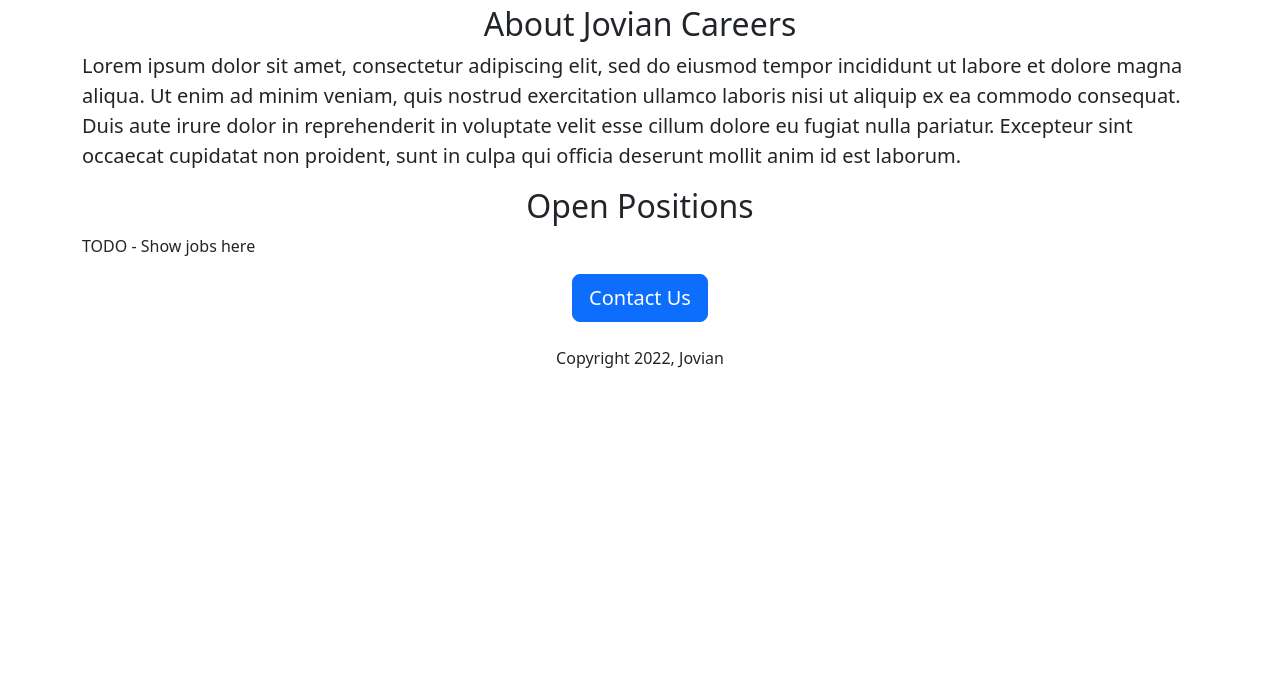
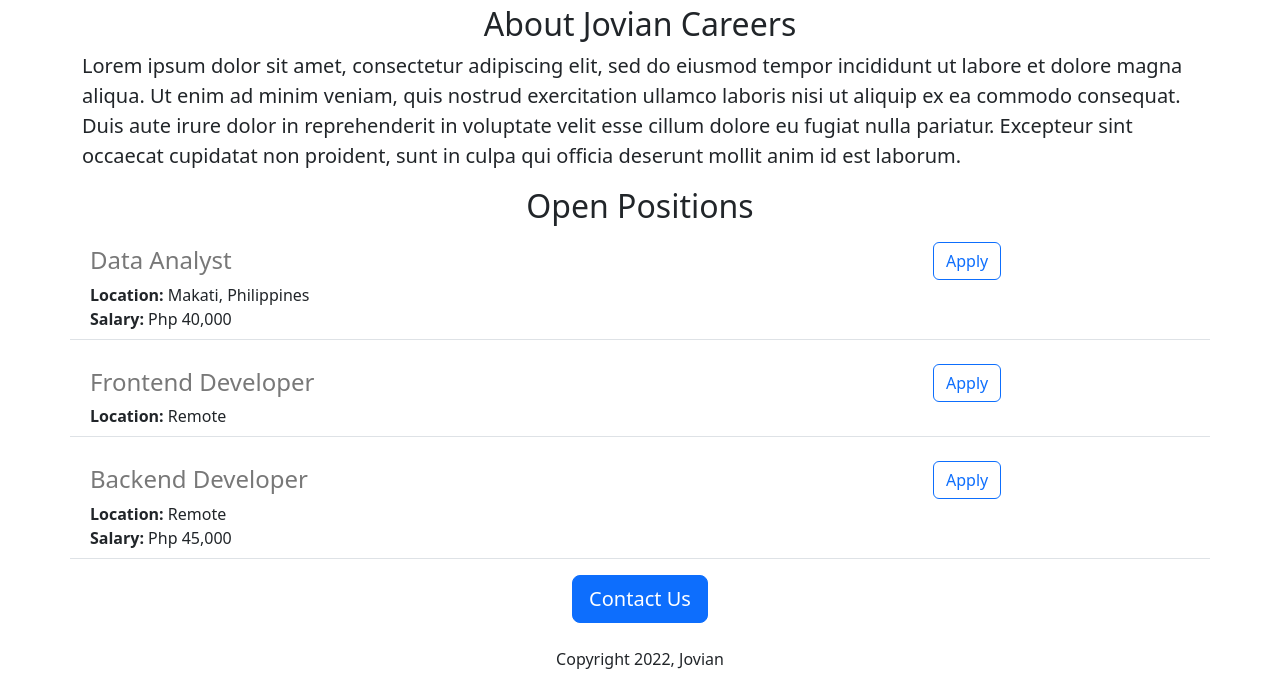
Before and after one commit to qbitanga/flask-career-website, a Flask app: page / in a window 1280 px wide. Shown: the part 459-1146 px from the top of the page. Before the commit the page ends 827 px from the top, so only its background shows below. Run offline with Flask 3, Linux system fonts and the light colour scheme.

Commit message:
Added job items

```diff
--- a/app.py
+++ b/app.py
@@ -1,10 +1,35 @@
-from flask import Flask, render_template
+from flask import Flask, render_template, jsonify
 
 app = Flask(__name__)
 
+JOBS = [
+  {
+    "id" : 1,
+    "title" : "Data Analyst",
+    "location" : "Makati, Philippines",
+    "salary" : "Php 40,000",
+  },
+  {
+    "id" : 2,
+    "title" : "Frontend Developer",
+    "location" : "Remote",
+#    "salary" : "Php 30,000",
+  },
+  {
+    "id" : 3,
+    "title" : "Backend Developer",
+    "location" : "Remote",
+    "salary" : "Php 45,000",
+  },
+]
+
 @app.route("/")
 def home():
-  return render_template('home.html')
+  return render_template('home.html', jobs=JOBS, company_name="Jovian")
+
+@app.route("/api/jobs")
+def list_jobs():
+  return jsonify(JOBS)
 
 if __name__ == "__main__":
   app.run(host='0.0.0.0', debug=True)
--- a/templates/home.html
+++ b/templates/home.html
@@ -15,15 +15,27 @@
 </head>
 <body>
 <div class="container">
-  <h1 class="text-center mt-2 mb-4">Jovian Careers</h1>
+  <h1 class="text-center mt-2 mb-4">
+    {{company_name}} Careers
+  </h1>
   <img class="img-fluid" id="banner" src="static/banner.jpg">
-  <h2 class="text-center mt-2 mt-4">About Jovian Careers</h2>
+  <h2 class="text-center mt-2 mt-4">
+    About Jovian Careers
+  </h2>
   <p class="lead">Lorem ipsum dolor sit amet, consectetur adipiscing elit, sed do eiusmod tempor incididunt ut labore et dolore magna aliqua. Ut enim ad minim veniam, quis nostrud exercitation ullamco laboris nisi ut aliquip ex ea commodo consequat. Duis aute irure dolor in reprehenderit in voluptate velit esse cillum dolore eu fugiat nulla pariatur. Excepteur sint occaecat cupidatat non proident, sunt in culpa qui officia deserunt mollit anim id est laborum.</p>
   <h2 class="text-center">Open Positions</h2>
-  <p>TODO - Show jobs here</p>
+  <div>
+    {% for job in jobs %}
+      {% include 'jobitem.html' %}
+    {% endfor %}
+  </div>
   <div class="text-center">
-  <button class="btn btn-primary btn-lg">Contact Us</button>
-  <p class="mt-4">Copyright 2022, Jovian</p>
+  <button class="btn btn-primary btn-lg">
+    Contact Us
+  </button>
+  <p class="mt-4">
+    Copyright 2022, Jovian
+  </p>
   </div>
 </div>
 </body>
--- /dev/null
+++ b/templates/jobitem.html
@@ -0,0 +1,20 @@
+<div class="border-bottom row" style="margin-bottom: 16px; padding: 8px";>
+  <div class="col-9">
+    <h4 style="color: rgb(120, 120, 120); margin-top: 4px;">
+      {{job['title']}}
+    </h4>
+    <div>
+      <b>Location:</b> {{job['location']}}
+    </div>
+      {% if 'salary' in job %}
+        <div>
+            <b>Salary:</b> {{job['salary']}}
+        </div>
+      {% endif %}
+  </div>
+  <div class="col-3">
+    <button type="button" class="btn btn-outline-primary">
+      Apply
+    </button>
+  </div>
+  </div>
```
